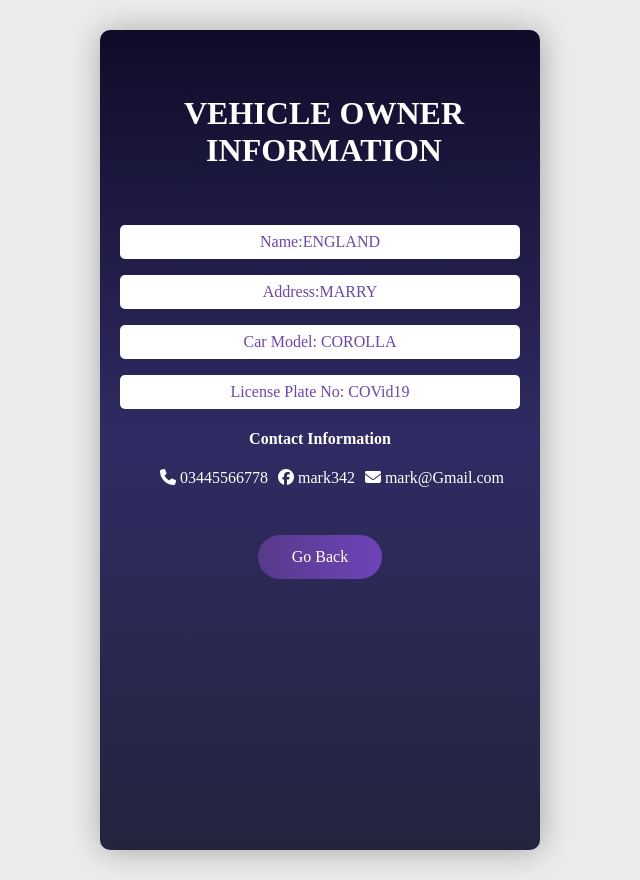
After one commit to Awaismukhtar/ANP, a Flask app: page /info in a window 1280 px wide. The commit adds this page. Shown: the whole page, without its empty margins (320-960 px from the left). Run offline with Flask 2, Linux system fonts and the light colour scheme; data comes from the database, SQL or seed files in the repository; both versions use the stored data as it was after the commit; some libraries are stand-ins or nearby versions.

Commit message:
intermediate...

```diff
--- a/app.py
+++ b/app.py
@@ -1,13 +1,18 @@
-from http.client import OK
-import json
-from flask import Flask, request, render_template, flash, redirect, url_for
 import os
+from sqlite import SqlLite
+from detect import Algorithem
+from flask import Flask, request, render_template, flash, redirect, url_for, Response, session
 from werkzeug.utils import secure_filename
-from detect import Algorithem
-from sqlite import SqlLite
 
 
 app = Flask(__name__)
+
+# Defining upload folder path
+UPLOAD_FOLDER = os.path.join('static', 'uploads')
+# Define secret key to enable session
+app.secret_key = 'This is your secret key to utilize session in Flask'
+# Configure upload folder for Flask application
+app.config['UPLOAD_FOLDER'] = UPLOAD_FOLDER
 
 
 @app.route('/')
@@ -88,8 +93,49 @@ def upload_file():
     if file and algo.AllowedFile(file.filename):
         filename = secure_filename(file.filename)
         vehicelNumber = algo.Detect(filename)
+        # Upload file to database (defined uploaded folder in static path)
+        file.save(os.path.join(
+            app.config['UPLOAD_FOLDER'], filename))
+        # Storing uploaded file path in flask session
+        session['uploaded_img_file_path'] = os.path.join(
+            app.config['UPLOAD_FOLDER'], filename)
+        img_file_path = session.get('uploaded_img_file_path', None)
+    return render_template('index.html', number=vehicelNumber, vehicle_image=img_file_path)
 
-    return render_template('index.html', number=vehicelNumber)
+
+@app.route('/info')
+def info_page():
+    sql = SqlLite()
+    conn = sql.Connect()
+    sql.CreateVehicleTable()
+    vehicleInfo = None
+    try:
+        with conn:
+            cur = conn.cursor()
+            cur.execute(
+                'SELECT name,address,car_model,license_no FROM VehicleInfo WHERE name=?', ('ENGLAND',))
+
+            vehicleInfo = cur.fetchone()
+            msg = "Success"
+    except:
+        conn.rollback()
+        msg = "Error occurred"
+
+    finally:
+        conn.close()
+    return render_template('info.html', info=vehicleInfo)
+
+
+@app.route('/live')
+def Live():
+    return render_template('live.html')
+
+
+@app.route('/video_feed')
+def video_feed():
+    algo = Algorithem()
+    # Video streaming route. Put this in the src attribute of an img tag
+    return Response(algo.getCamera(), mimetype='multipart/x-mixed-replace; boundary=frame')
 
 
 if __name__ == '__main__':
--- a/sqlite.py
+++ b/sqlite.py
@@ -10,5 +10,35 @@ class SqlLite:
     def CreateUserTable(self):
         conn = self.Connect()
         conn.execute(
-            'CREATE TABLE users (name TEXT, email TEXT, password TEXT)')
+            'CREATE TABLE IF NOT EXISTS users (name TEXT, email TEXT, password TEXT)')
         print("Table created successfully")
+        conn.close()
+
+    def CreateVehicleTable(self):
+        conn = self.Connect()
+        conn.execute('CREATE TABLE IF NOT EXISTS VehicleInfo (id INT AUTO_INCREMENT PRIMARY KEY, name TEXT NOT NULL, age INT NOT NULL, address CHAR(50) NOT NULL, car_car_model VARCHAR(50) NOT NULL, license_no VARCHAR(50)  NOT NULL)')
+        print("VehicleInfo table created")
+        # ADD DATA OR RECORD IN TABLE
+        conn.execute("INSERT or IGNORE INTO VehicleInfo (name,age,address,car_model,license_no) \
+                    VALUES ('Paul', 32, 'California','GLI','BARBUS' )")
+        conn.execute("INSERT or IGNORE INTO VehicleInfo (name,age,address,car_model,license_no) \
+                    VALUES ('Mark', 25, 'Rich-Mond ','MEHRAN','HR.26.BR.9044')")
+        conn.execute("INSERT or IGNORE INTO VehicleInfo (name,age,address,car_model,license_no) \
+                    VALUES ('lark', 65, 'domb-rich ','CIVIC','BJY98Z')")
+        conn.execute("INSERT or IGNORE INTO VehicleInfo (name,age,address,car_model,license_no) \
+                    VALUES ('ENGLAND', 55, 'MARRY ','COROLLA','COVid19')")
+        conn.execute("INSERT or IGNORE INTO VehicleInfo (name,age,address,car_model,license_no) \
+                    VALUES ('UK', 30, 'CHARLIE ','WAGONR','H982 FKL')")
+        conn.commit()
+        print("Records in VehicleInfo created successfully")
+        #  DISPLAY ALL THE RECORDS IN DATABASE
+        cursor = conn.execute(
+            "SELECT id, name, address, car_model, license_no from VehicleInfo")
+        # for row in cursor:
+        #     print("id = ", row[0])
+        #     print("name = ", row[1])
+        #     print("address = ", row[2])
+        #     print("car_model = ", row[3])
+        #     print("license_no = ", row[4]), "\n"
+        #     print("Operation done successfully")
+        conn.close()
--- /dev/null
+++ b/static/assets/info.css
@@ -0,0 +1,82 @@
+
+body
+{
+    background: #ececec;
+    color: #ffffff;
+}
+
+
+.container
+{
+
+  margin:30px auto;
+  padding: 10px 20px;
+  width: 400px;
+  min-height: 100vh;
+  text-align: center;
+  background:linear-gradient(to bottom, #0f0c29, #302b63, #24243e);
+  border-radius: 10px;
+  box-shadow: 1px 1px 2rem rgba(0,0,0,.3);
+}
+
+.header
+{
+  color: #ffffff;
+  width: 100%;
+  height:100%;
+  text-align: center;
+  padding: 4px;
+  margin:30px 0px 30px 0px;
+}
+
+
+.listitems ul
+{
+  display: flex;
+  list-style: none;
+
+
+}
+ul li
+{
+  padding-right: 10px;
+}
+
+img {
+  width: 100%;
+}
+
+
+.container p
+  {
+    background: #ffffff;
+    color: #6d44b8;
+    padding: 8px;
+    border-radius: 5px;
+    margin-top: 2px;
+
+}
+
+.GoBack-btn
+{
+  display: block;
+  width: 15%;
+	margin: 10px auto;
+	justify-content: center;
+  text-decoration: none;
+  padding: .8rem 2rem;
+  border-radius: 5rem;
+  background: linear-gradient(90deg, #573b8a, #6d44b8);
+  color: #fff;
+  font-size: 1rem;
+  border: none;
+  outline: none;
+  cursor: pointer;
+  margin-top: 3rem;
+  transition-duration: 0.2s;
+}
+
+.GoBack-btn:hover
+{
+  background: #6d44b8;
+}
--- /dev/null
+++ b/templates/info.html
@@ -0,0 +1,42 @@
+<!DOCTYPE html>
+<html lang="en">
+<head>
+    <meta charset="UTF-8">
+    <meta name="viewport" content="width=device-width, initial-scale=1.0">
+    <title>Owner Info</title>
+    <link rel="stylesheet" href="{{ url_for('static',filename='assets/info.css') }}">
+    <script src="https://kit.fontawesome.com/eea4c5f9db.js" crossorigin="anonymous"></script>
+</head>
+<body>
+    <div class="container">
+        <div class="header">
+          <h1>VEHICLE OWNER INFORMATION</h1>
+        </div>
+        <p>Name:{{info[0]}} </p>
+
+        <p>Address:{{info[1]}} </p>
+
+        <p>Car Model: {{info[2]}}</p>
+
+        <p>License Plate No: {{info[3]}}</p>
+
+
+        <div class="listitems">
+          <h4>Contact Information</h4>
+          <div>
+            <ul>
+              <li><i class="fa-solid fa-phone"></i> 03445566778</li>
+              <li><i class="fa-brands fa-facebook"></i> mark342</li>
+              <li><i class="fa-solid fa-envelope"></i> mark@Gmail.com</li>
+            </ul>
+          </div>
+        </div>
+        <a href="/" class="GoBack-btn">Go Back</a>
+      </div>
+
+  </div>
+
+
+
+</body>
+</html>
```
Also changed, not shown: detect.py (+62 -3 lines), static/assets/index.css (+30 -0 lines), templates/index.html (+10 -6 lines), templates/live.html (added, +27 -0 lines), database.db, saved_img.jpg (added), static/assets/Js/index.js (line endings or trailing spaces), static/uploads/image1.jpg (added), static/uploads/image2.jpg (added), static/uploads/image3.jpg (added).
